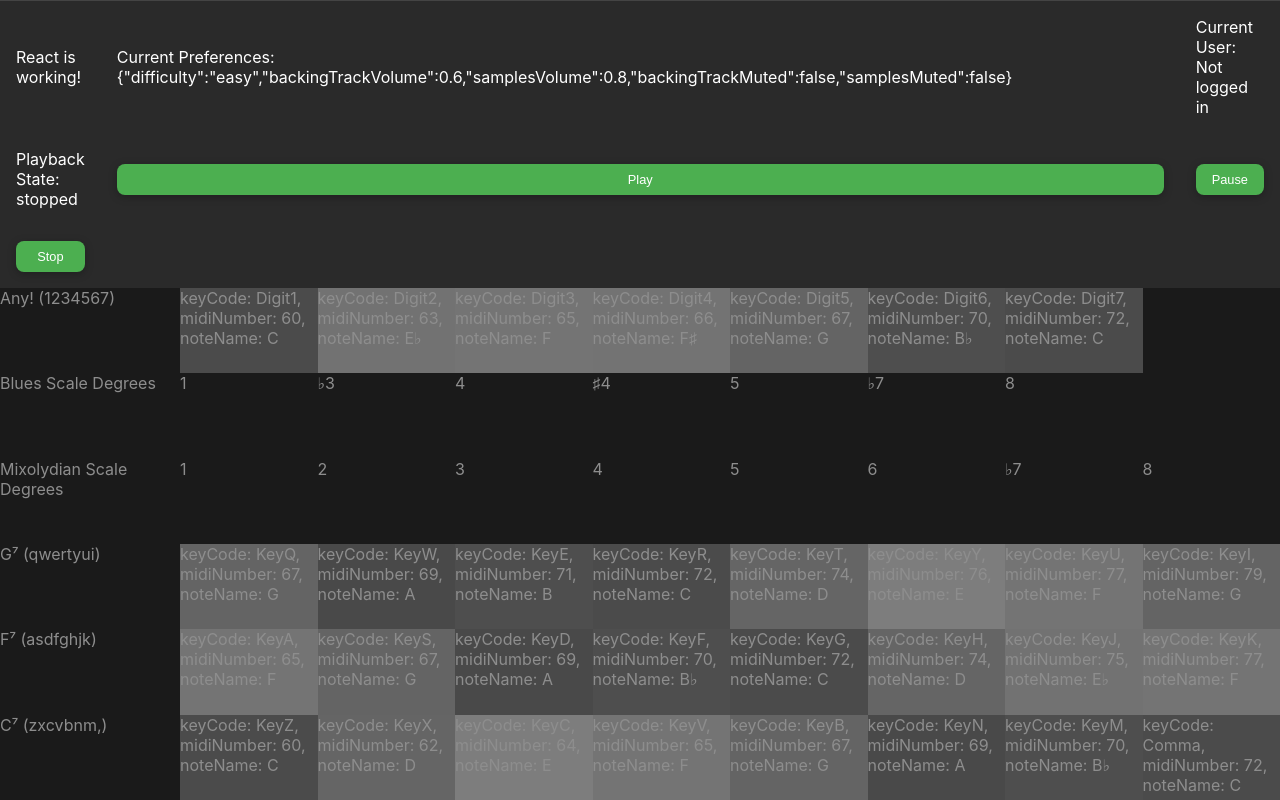
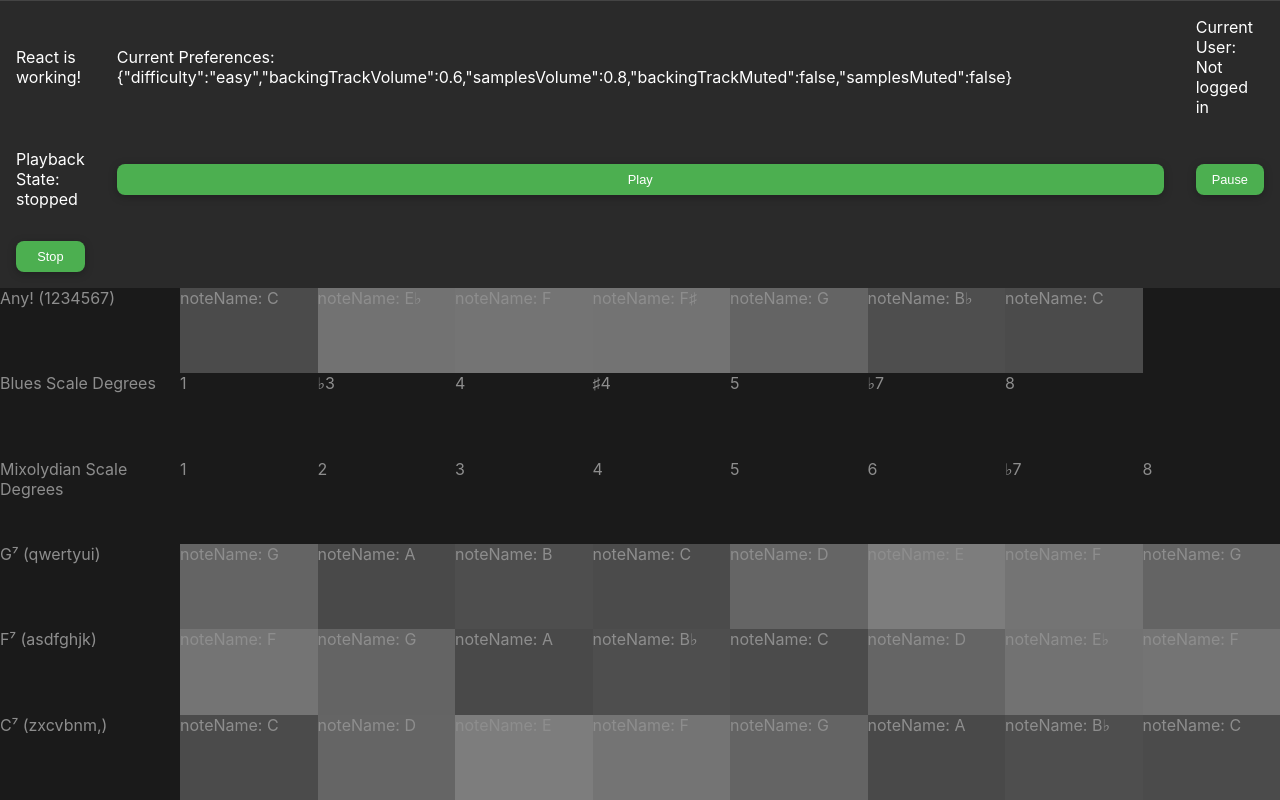
Before and after one commit to asdfang/color-improv, a React (Vite) app in the folder client/: page / in a window 1280 px wide. Built offline with nearby package versions, Linux system fonts and the light colour scheme; no server answers.

Commit message:
feat: wire useActiveNotes in Grid
- Press animations via CSS now, toggled via className
- Keyboard input triggers animations; touch still to be implemented

```diff
--- a/client/src/components/grid/Grid.jsx
+++ b/client/src/components/grid/Grid.jsx
@@ -1,5 +1,6 @@
 import { useState } from 'react';
 import { usePlayback } from '/src/contexts/PlaybackContext';
+import { useActiveNotes } from '/src/hooks/useActiveNotes';
 import { NoteCell } from './NoteCell';
 import { ScaleDegreeLabelCell } from './ScaleDegreeLabelCell';
 import { ScaleLabelCell } from './ScaleLabelCell';
@@ -12,17 +13,8 @@ import { CELL_TYPE, buildGridData } from '/src/visual/grid-data.js';
 
 export function Grid() {
     const { playbackState } = usePlayback();
+    const activeNotes = useActiveNotes();
     const [gridData] = useState(() => buildGridData());
-
-    return (
-        <div id="music-grid" className={`playback-${playbackState}`}>
-            {gridData.map((row, rowIdx) =>
-                row.map((cell, colIdx) =>
-                    renderCell(cell, rowIdx, colIdx))
-        )}
-        </div>
-    );
-}
 
     /**
      * @param {CellData} cell
@@ -42,6 +34,7 @@ function renderCell(cell, rowIdx, colIdx) {
                         keyCode={keyCode}
                         midiNumber={midiNumber}
                         noteName={noteName}
+                        isActive={activeNotes.has(keyCode)}
                     />
                 );
             }
@@ -81,3 +74,13 @@ function renderCell(cell, rowIdx, colIdx) {
             }
         }
     }
+
+    return (
+        <div id="music-grid" className={`playback-${playbackState}`}>
+            {gridData.map((row, rowIdx) =>
+                row.map((cell, colIdx) =>
+                    renderCell(cell, rowIdx, colIdx))
+        )}
+        </div>
+    );
+}
--- a/client/src/components/grid/NoteCell.jsx
+++ b/client/src/components/grid/NoteCell.jsx
@@ -3,16 +3,16 @@ import PropTypes from "prop-types"
 /** @typedef {import('/src/visual/grid-data.js').KeyCode} KeyCode */
 
 /**
- * @param {{color: string, keyCode: KeyCode, midiNumber: number, noteName: string}} props
+ * @param {{color: string, keyCode: KeyCode, midiNumber: number, noteName: string, isActive: boolean}} props
  */
-export function NoteCell({ color, keyCode, midiNumber, noteName }) {
+export function NoteCell({ color, keyCode, midiNumber, noteName, isActive }) {
     const style = /** @type {import('react').CSSProperties & {'--cell-color': string}} */ ({
         '--cell-color': color,
     });
 
     return (
-        <div className="note-cell" style={style}>
-            keyCode: {keyCode}, midiNumber: {midiNumber}, noteName: {noteName}
+        <div className={`note-cell ${isActive ? 'pressed' : ''}`} style={style}>
+            noteName: {noteName}
         </div>
     );
 }
@@ -22,4 +22,5 @@ NoteCell.propTypes = {
     keyCode: PropTypes.string.isRequired,
     midiNumber: PropTypes.number.isRequired,
     noteName: PropTypes.string.isRequired,
+    isActive: PropTypes.bool.isRequired,
 };
--- a/client/src/styles.css
+++ b/client/src/styles.css
@@ -511,6 +511,11 @@ kbd {
 /* NoteCell */
 .note-cell {
     background: var(--cell-color);
+    transition: transform 80ms ease-out, filter 80ms ease-out;
+}
+.note-cell.pressed {
+    transform: scale(0.98);
+    filter: brightness(0.88);
 }
 
 /* 4) Dialogs */
```
Lines whose indentation alone changed are shown as unchanged.
